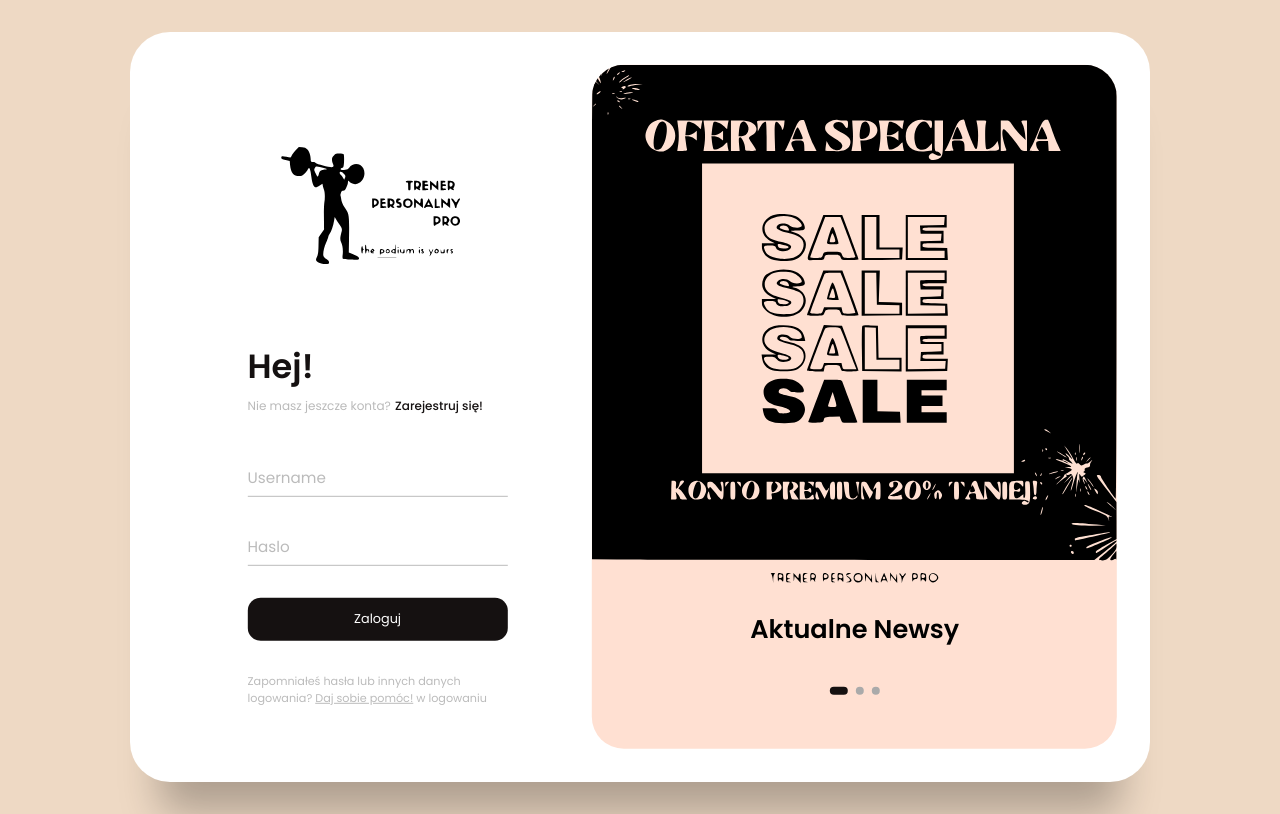
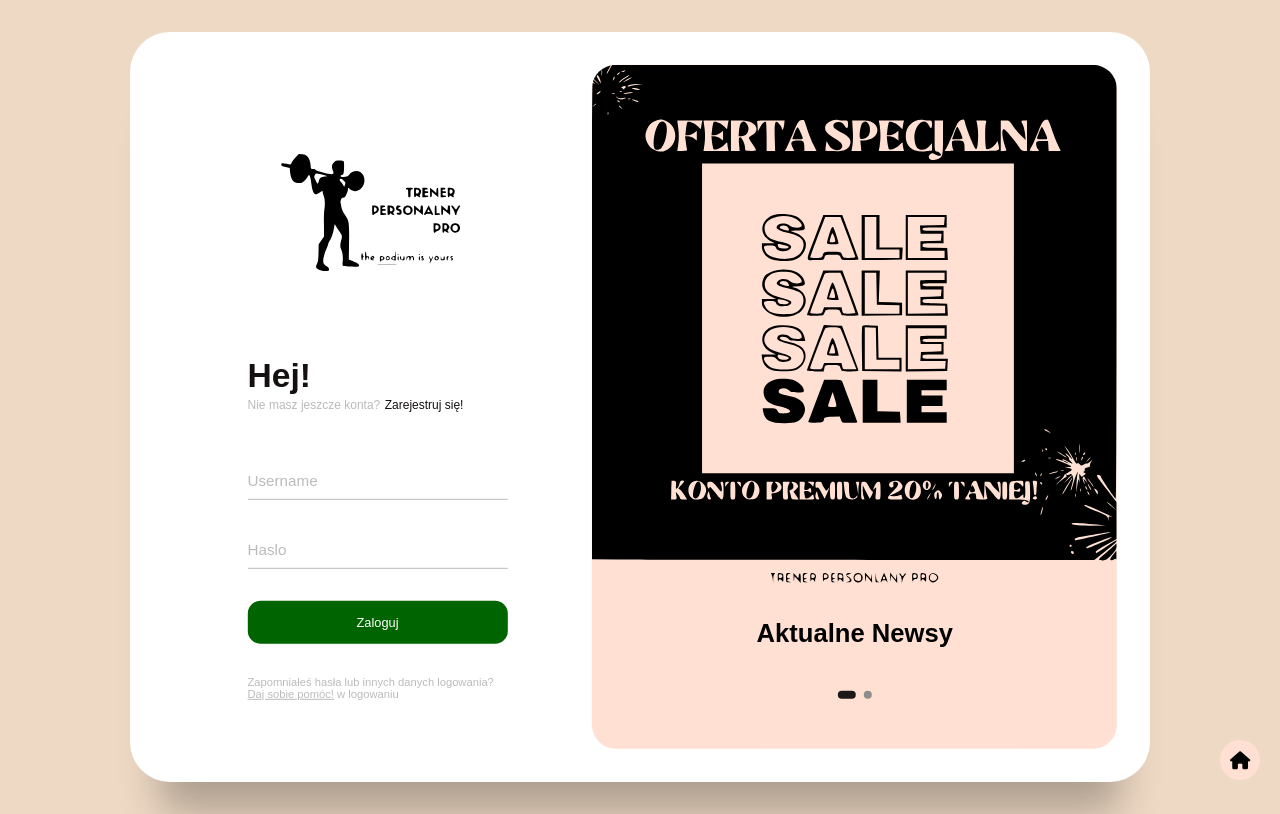
Before and after one commit to AndWodnik/TrenerPro, a Django app: page /login/ in a window 1280 px wide. Run offline with Django 4.2, Linux system fonts and the light colour scheme.

Commit message:
Login wersja2

```diff
--- a/Trener/TrenerApp/templates/base.html
+++ b/Trener/TrenerApp/templates/base.html
@@ -6,6 +6,9 @@
     <meta charset="UTF-8" />
     <meta http-equiv="X-UA-Compatible" content="IE=edge" />
     <meta name="viewport" content="width=device-width, initial-scale=1.0" />
+    <link href="https://fonts.googleapis.com/css2?family=Montserrat:wght@300;400;500;600;700&display=swap">
+    <link
+  rel="stylesheet" href="https://cdnjs.cloudflare.com/ajax/libs/font-awesome/6.0.0-beta3/css/all.min.css" integrity="sha512-..." crossorigin="anonymous"/>
     <title>Sign in & Sign up Form</title>
     <style>
     @import url("https://fonts.googleapis.com/css2?family=Poppins:wght@200;300;400;500;600;700;800&display=swap");
@@ -20,7 +23,7 @@
 
         body,
         input {
-        font-family: "Poppins", sans-serif;
+        font-family: 'Montserrat', sans-serif;
         }
 
         main {
@@ -180,7 +183,7 @@
         display: inline-block;
         width: 100%;
         height: 43px;
-        background-color: #151111;
+        background-color: #006400;
         color: #fff;
         border: none;
         cursor: pointer;
@@ -191,7 +194,7 @@
         }
 
         .sign-btn:hover {
-        background-color: #8371fd;
+        background-color: #009900;
         }
 
         .text {
@@ -233,10 +236,10 @@
         left: 45%;
         top: 0;
         background-color: #ffe0d2;
-        border-radius: 2rem;
+        border-radius: 1.5rem;
         display: grid;
         grid-template-rows: auto 1fr;
-        padding-bottom: 2rem;
+        padding-bottom: 1.5rem;
         overflow: hidden;
         transition: 0.8s ease-in-out;
         }
@@ -309,17 +312,45 @@
         display: block;
         width: 0.5rem;
         height: 0.5rem;
-        background-color: #aaa;
+        background-color: rgb(142, 141, 141);
         margin: 0 0.25rem;
-        border-radius: 50%;
         cursor: pointer;
         transition: 0.3s;
+        border-radius: 0.5rem;
         }
 
         .bullets span.active {
         width: 1.1rem;
-        background-color: #151111;
-        border-radius: 1rem;
+        background-color: #1c1818;
+        border-radius: 0.5rem;
+        }
+
+        .home-button {
+        position: fixed;
+        bottom: 20px;
+        right: 20px;
+        background-color: #ffe0d2;
+        color: rgb(0, 0, 0);
+        border: none;
+        border-radius: 50%;
+        width: 40px;
+        height: 40px;
+        font-size: 18px;
+        cursor: pointer;
+        z-index: 999;
+        display: flex;
+        align-items: center;
+        justify-content: center;
+        transition: background-color 0.3s;
+        }
+
+        .home-button i {
+        margin-right: 0px;
+        margin-top: 0px;
+        }
+
+        .home-button:hover {
+        background-color: #f3c2ab;
         }
 
         @media (max-width: 850px) {
@@ -435,21 +466,11 @@
               </div>
               <div class="actual-form">
                 <div class="input-wrap">
-                  <input
-                    type="text"
-                    minlength="4"
-                    class="input-field"
-                    autocomplete="off"
-                    required/>
+                  <input type="text" minlength="4" class="input-field" autocomplete="off" required/>
                   <label>Username</label>
                 </div>
                 <div class="input-wrap">
-                  <input
-                    type="password"
-                    minlength="4"
-                    class="input-field"
-                    autocomplete="off"
-                    required/>
+                  <input type="password" minlength="4" class="input-field" autocomplete="off" required/>
                   <label>Haslo</label>
                 </div>
                 <input type="submit" value="Zaloguj" class="sign-btn" />
@@ -510,13 +531,11 @@
             <div class="images-wrapper">
               <img src="{% static 'images/picture1.svg' %}" class="image img-1 show" alt="" />
               <img src="{% static 'images/picture2.avif' %}" class="image img-2" alt="" />
-              <img src="{% static 'images/picture3.webp' %}" class="image img-3" alt="" />
             </div>
 
             <div class="text-slider">
               <div class="text-wrap">
                 <div class="text-group">
-                  <h2>Aktualne Newsy</h2>
                   <h2>Aktualne Newsy</h2>
                   <h2>Aktualne Newsy</h2>
                 </div>
@@ -525,7 +544,6 @@
               <div class="bullets">
                 <span class="active" data-value="1"></span>
                 <span data-value="2"></span>
-                <span data-value="3"></span>
               </div>
             </div>
           </div>
@@ -591,5 +609,8 @@ bullets.forEach((bullet) => {
         });
     });
 </script>
+<button class="home-button" onclick="location.href='/';">
+    <i class="fa fa-home"></i>
+  </button>
 </body>
 </html>
```
Also changed, not shown: Trener/TrenerApp/static/images/home.svg (added).
